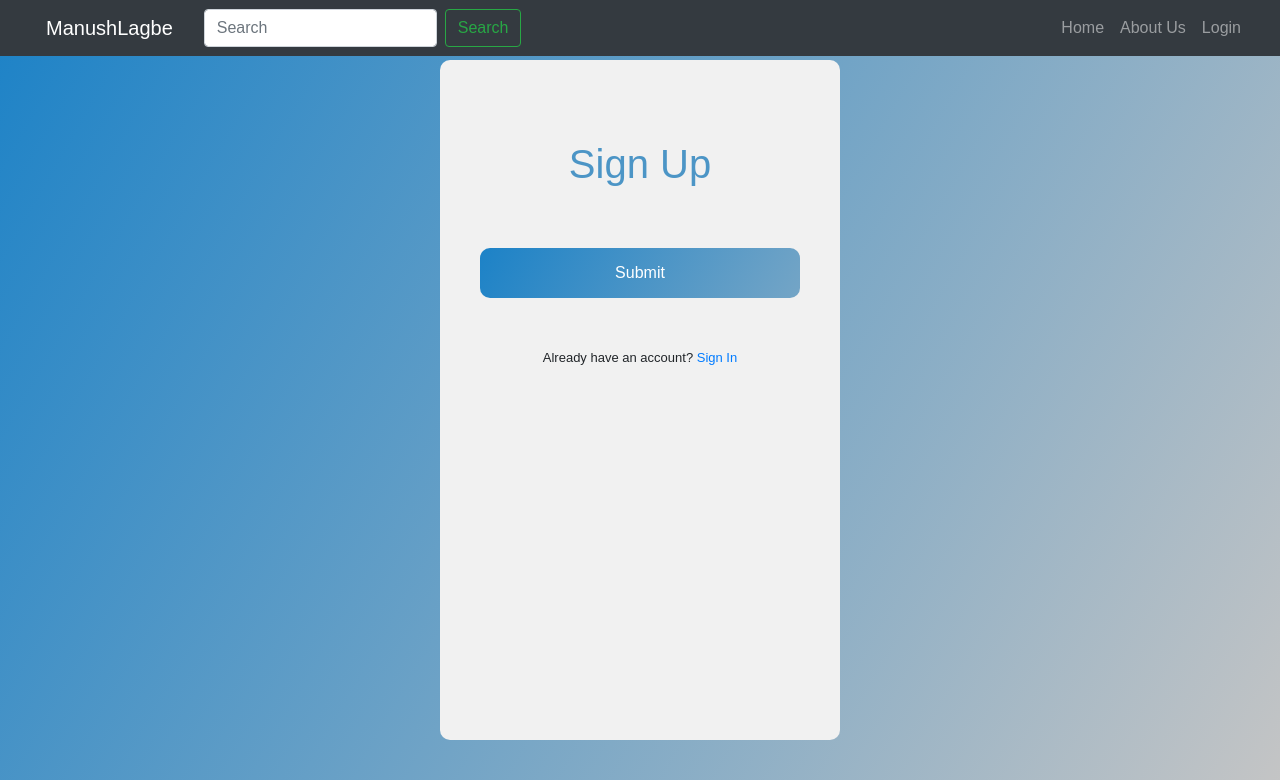
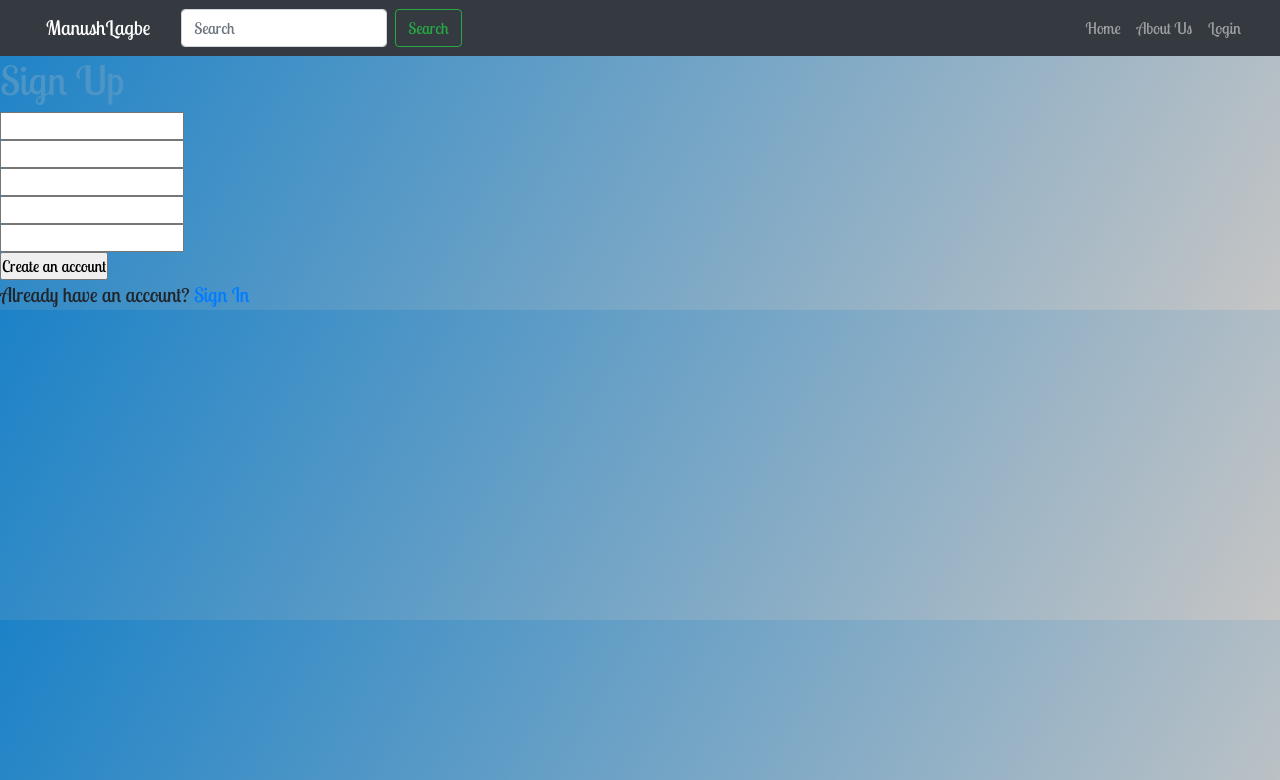
Before and after one commit to hashtag-cse327/ManushLagbe, a Django app: page /signup/ in a window 1280 px wide. Shown: the top 780 px of the page. Run offline with Django 3.2, Linux system fonts and the light colour scheme; some libraries are stand-ins or nearby versions.

Commit message:
design bug fixed

```diff
--- a/Project/Work/ManushLagbe (updated)/Manushlagbecore/templates/register.html
+++ b/Project/Work/ManushLagbe (updated)/Manushlagbecore/templates/register.html
@@ -12,34 +12,45 @@
     <link rel="stylesheet" href="{% static 'css/bootstrap.css' %}">
 
     <!-- Style CSS -->
-    <link rel="stylesheet" href="{% static 'css/signup.css' %}">
+    <link rel="stylesheet" href="{% static 'css/signu.css' %}">
     <script src="https://cdnjs.cloudflare.com/ajax/libs/jquery/3.4.1/jquery.min.js" charset="utf-8"></script>
 
     <title>ManushLagbe | Sign Up</title>
   </head>
   <body>
 
-  <form method="POST" class="login-form"> {% csrf_token %}
+  <form method='POST' action="signup.html" class="login-form"> {% csrf_token %}
 
         <h1 style="color: #4c95c6; ">Sign Up</h1>
         <div class="txtb">
-          <span>{{ username }}</span>
+          <input type="text">
+          <span data-placeholder="Name"></span>
         </div>
 
         <div class="txtb">
-          <span>{{email}}</span>
+          <input type="Email">
+          <span data-placeholder="Email"></span>
         </div>
 
+        <div class="txtb">
+          <input type="text">
+          <span data-placeholder="Phone No."></span>
+        </div>
 
         <div class="txtb">
-          <span>{{password}}</span>
+          <input type="password">
+          <span data-placeholder="Password"></span>
         </div>
 
+        <div class="txtb">
+          <input type="password">
+          <span data-placeholder="Re-enter Password"></span>
+        </div>
 
-        <button type="submit" class="logbtn">Submit</button>
+        <input type="submit" class="logbtn" value="Create an account">
 
         <div class="bottom-text">
-          Already have an account? <a href="{% url 'login' %}">Sign In</a>
+          <span style="font-size: 20px;">Already have an account? <a href="{% url 'login' %}">Sign In</a></span>
         </div>
    </form>
 
@@ -60,5 +71,4 @@
 
   </body>
 </html>
-
 {% endblock %}
```
